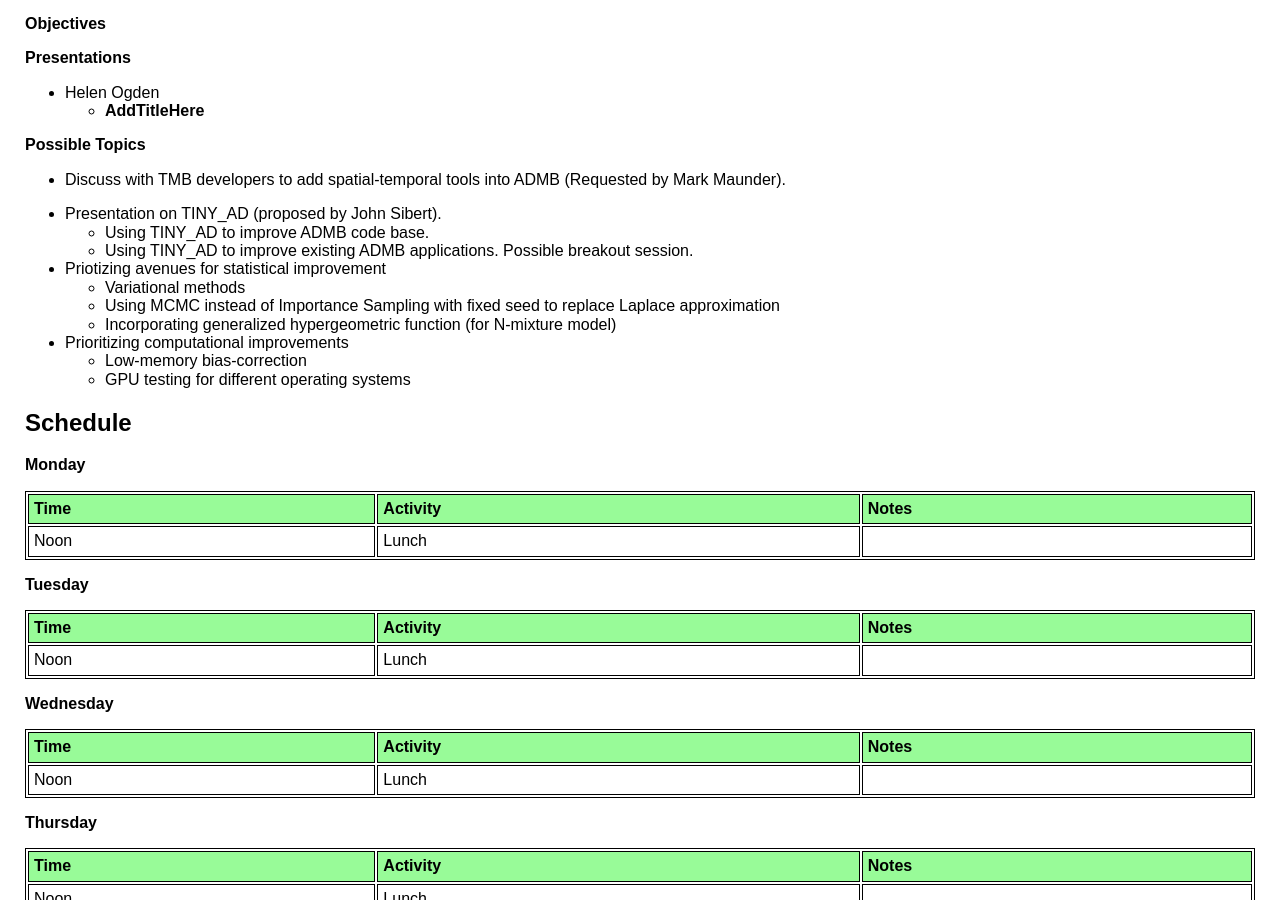
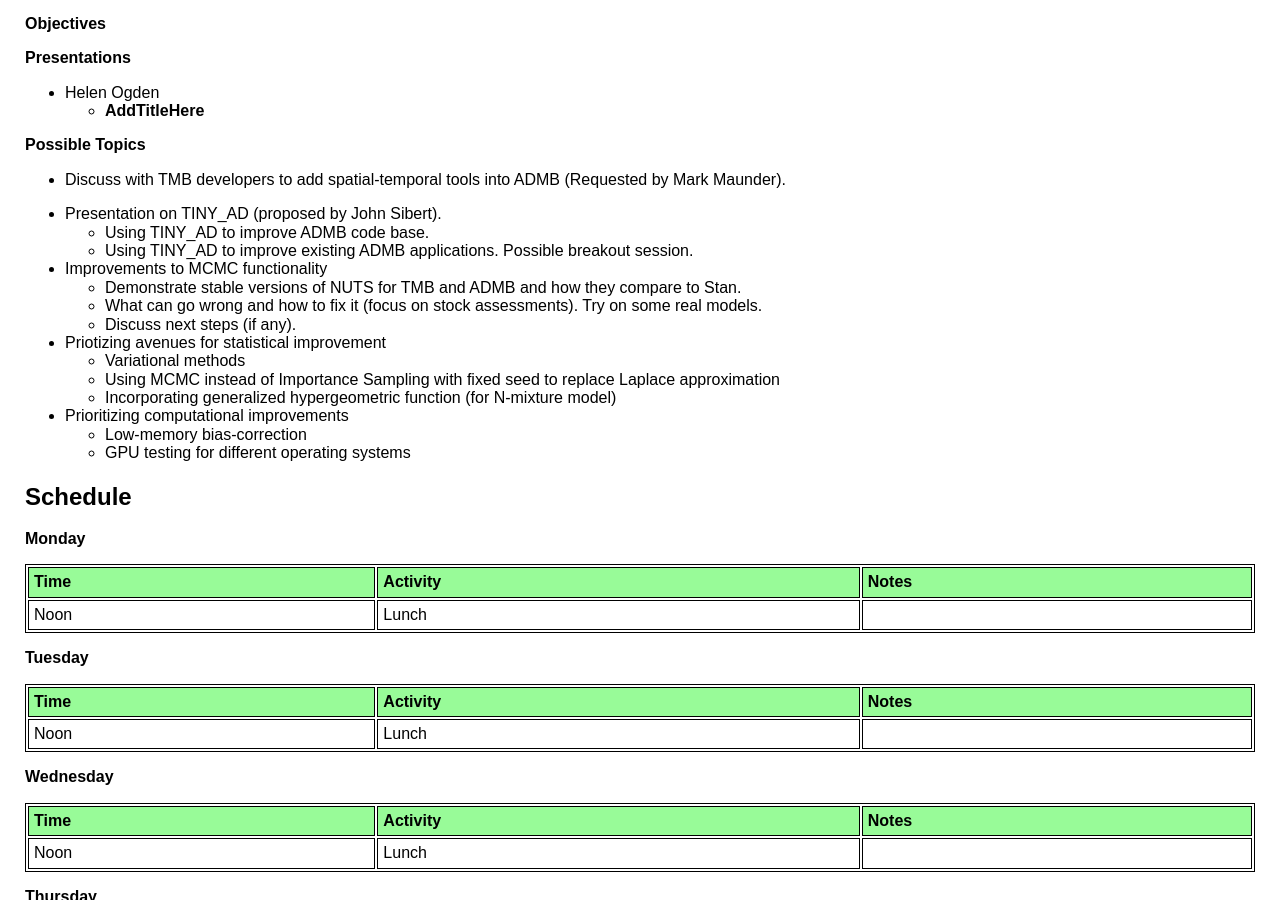
Before and after one commit to TMB-ADMB-Workshops/DevelopersWorkshop2017, a Jekyll site: the page built from agenda.md, in a window 1280 px wide and 900 px high, scrolled down 382 px. Built offline with Jekyll 4.4.1, drawn with Linux system fonts in a browser that asks for light colours; nearby versions of some CDN libraries.

Commit message:
Add NUTS discussion points

```diff
--- a/agenda.md
+++ b/agenda.md
@@ -35,6 +35,11 @@ __Possible Topics__
    * Presentation on TINY_AD (proposed by John Sibert).
      * Using TINY_AD to improve ADMB code base.
      * Using TINY_AD to improve existing ADMB applications. Possible breakout session.
+
+   * Improvements to MCMC functionality
+     * Demonstrate stable versions of NUTS for TMB and ADMB and how they compare to Stan.
+     * What can go wrong and how to fix it (focus on stock assessments). Try on some real models.
+     * Discuss next steps (if any).
 
    * Priotizing avenues for statistical improvement
      * Variational methods
```
